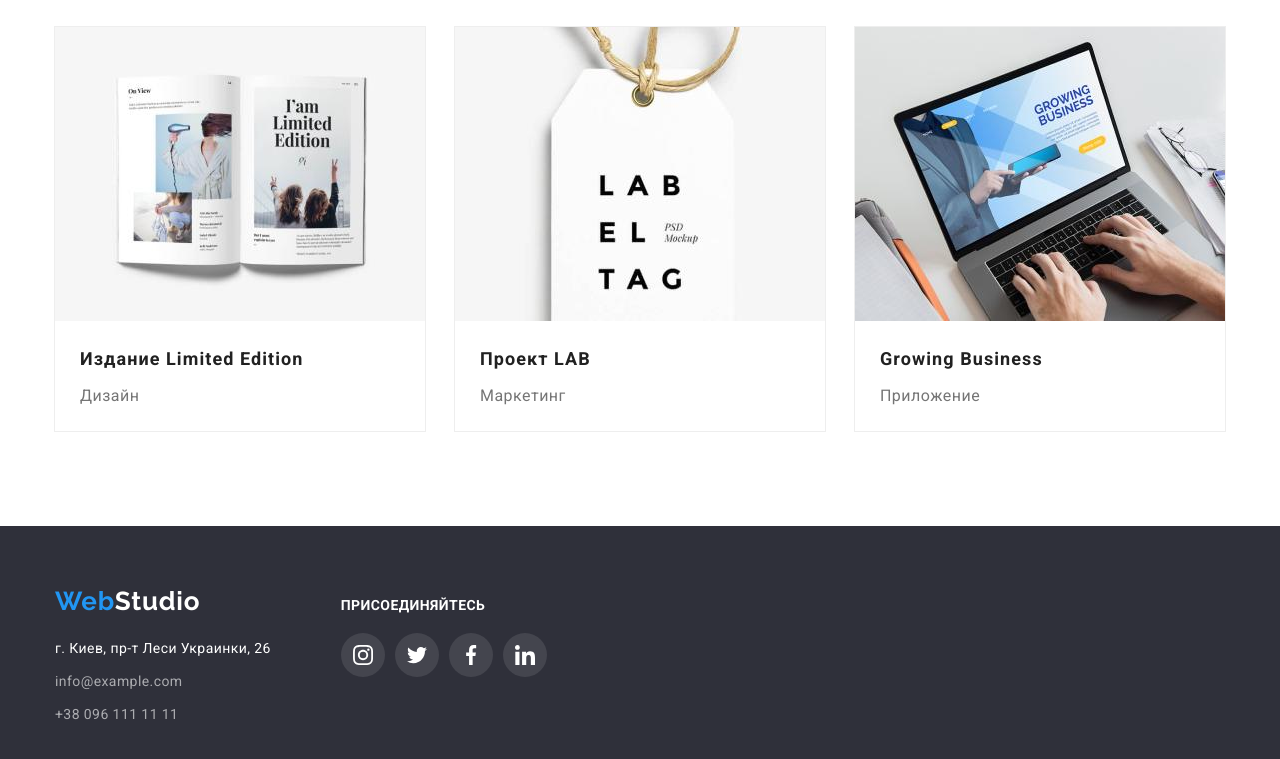
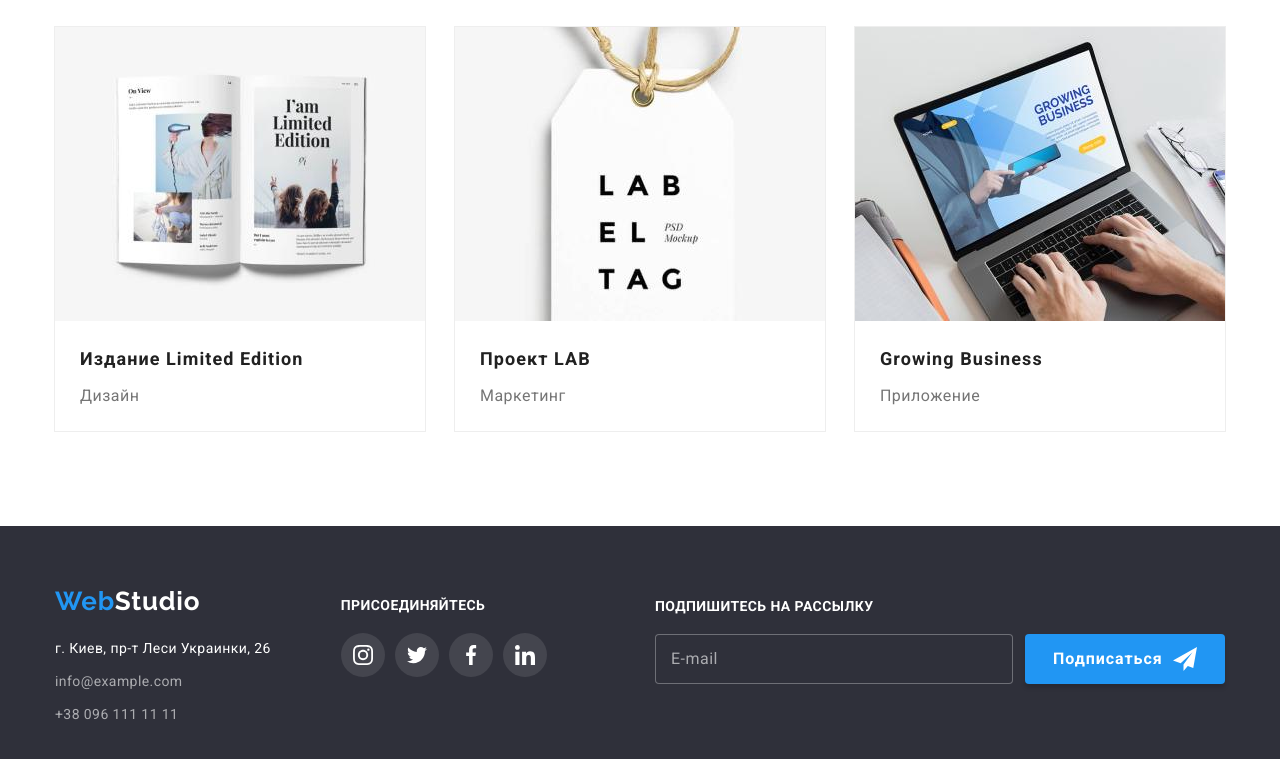
Before and after one commit to Anurov-Prihodko/goit-markup-hw-06, a plain HTML site: page portfolio.html in a window 1280 px wide. Shown: the part 1105-1864 px from the top of the page. Drawn offline with nearby package versions, Linux system fonts and the light colour scheme.

Commit message:
Добавил в портфолио подписку

```diff
--- a/portfolio.html
+++ b/portfolio.html
@@ -406,6 +406,30 @@
               </li>
             </ul>
           </div>
+
+          <!--подписка-->
+          <div class="subscribe">
+            <p class="subscribe-text">Подпишитесь на рассылку</p>
+            <form action="#" name="subscribe-form" autocomplete="on">
+              <div class="subscribe-form-field">
+                <input
+                  class="form-input"
+                  type="email"
+                  placeholder="E-mail"
+                  name="email"
+                  id="user_email"
+                  required
+                />
+              </div>
+
+              <button type="submit" class="subscribe-btn">
+                Подписаться
+                <svg width="24" height="24" class="subscribe-icon">
+                  <use href="./img/sprite.svg#icon-send"></use>
+                </svg>
+              </button>
+            </form>
+          </div>
         </div>
       </div>
     </footer>
```
